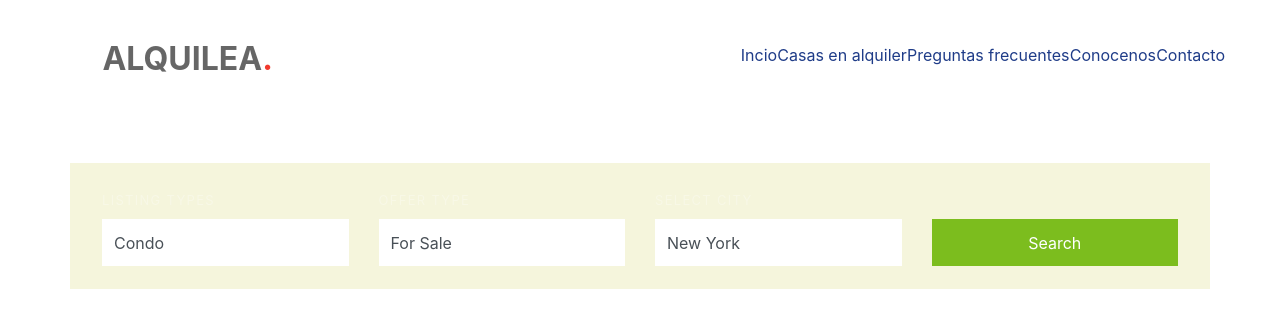
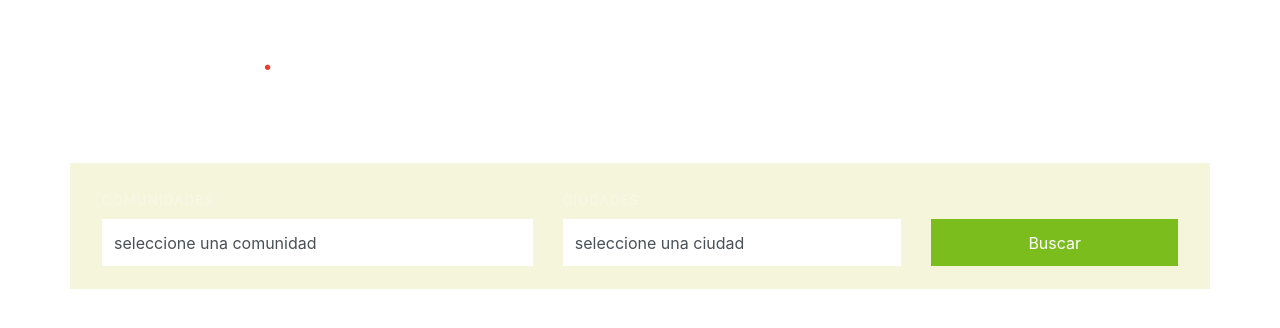
Before and after one commit to cueiras/proyecto, a PHP site: page / in a window 1280 px wide. Shown: the top 328 px of the page. Run offline with PHP 8.4, Linux system fonts and the light colour scheme; data that the repository does not hold is empty; some libraries are stand-ins or nearby versions.

Commit message:
vista inicial echa falta hacer javascript y php para los filtros

```diff
--- a/css/style.css
+++ b/css/style.css
@@ -536,7 +536,7 @@ a {
       bottom: 0;
       right: 0;
       top: 0;
-      background: rgba(0, 0, 0, 0.4); }
+      background: rgba(0, 0, 0, 0.2); }
   .site-blocks-cover, .site-blocks-cover .row {
     min-height: 600px;
     height: calc(100vh); }
--- a/funciones_php/generar_menu.php
+++ b/funciones_php/generar_menu.php
@@ -23,7 +23,7 @@ function generar_menu(){
 	include 'conexion.php';
 	$numero=$_SESSION['numero'];
 
-	$sql = "select calle,numero,precio,imagenPrincipal from pisos where id_piso='$numero'";
+	$sql = "select ciudad,zona,precio,imagenPrincipal from pisos where id_piso='$numero'";
 
 	$res = $conexion->query($sql);
 
@@ -33,12 +33,12 @@ function generar_menu(){
     		echo"<div class='site-blocks-cover overlay' data-aos='fade' data-stellar-background-ratio='0.5'>";
     		echo"<div class='container'>";
     		echo"<div class='row align-items-center justify-content-center text-center'>";
-    		echo"<div class='col-md-10'>";
+    		echo"<div class='col-md-10' >";
     		echo"<span class='d-inline-block bg-success text-white px-3 mb-3 property-offer-type rounded'>Alquiler</span>";
-   			echo"<h1 class='mb-2'>Calle:$nfila->calle Numero: $nfila->numero</h1>";
+   			echo"<h1 class='mb-2' style='color:white'>Ciudad:$nfila->ciudad Zona: $nfila->zona</h1>";
 			echo"<p class='mb-5'><strong class='h2 text-success font-weight-bold'>Precio:$nfila->precio</strong></p>";
 
-			echo"<p><a href='#' class='btn  py-3 px-5 rounded-0 btn-2'>Mas detalles</a></p>
+			echo"<p><a href='#' class='btn  py-3 px-5 rounded-0 btn-2' style='color:white'>Mas detalles</a></p>
             </div>
           </div>
         </div>
--- /dev/null
+++ b/funciones_php/select_ciudades.php
@@ -0,0 +1,14 @@
+<?php
+ciudades();
+function ciudades(){
+	include 'conexion.php';
+
+	$sql = "SELECT DISTINCT ciudad from pisos";
+	$res = $conexion->query($sql);
+
+	while ($nfila = $res->fetch_object()) {
+		echo"<option value=''>$nfila->ciudad</option>";
+	}
+}
+
+ ?>
--- /dev/null
+++ b/funciones_php/select_comunidades.php
@@ -0,0 +1,14 @@
+<?php
+comunidades();
+function comunidades(){
+	include 'conexion.php';
+
+	$sql = "SELECT DISTINCT comunidad from pisos";
+	$res = $conexion->query($sql);
+
+	while ($nfila = $res->fetch_object()) {
+		echo"<option value=''>$nfila->comunidad</option>";
+	}
+}
+
+ ?>
--- a/index.php
+++ b/index.php
@@ -2,11 +2,10 @@
 <html>
 <head>
 	<title></title>
-	<link rel="stylesheet" href="https://stackpath.bootstrapcdn.com/bootstrap/4.3.1/css/bootstrap.min.css" integrity="sha384-ggOyR0iXCbMQv3Xipma34MD+dH/1fQ784/j6cY/iJTQUOhcWr7x9JvoRxT2MZw1T" crossorigin="anonymous">
+	<link rel="stylesheet" href="https://stackpath.bootstrapcdn.com/bootstrap/4.3.1/css/bootstrap.min.css"crossorigin="anonymous">
     <link rel="stylesheet" href="css/bootstrap.min.css">
     <link rel="stylesheet" href="css/magnific-popup.css">
     <link rel="stylesheet" href="css/jquery-ui.css">
-
     <link rel="stylesheet" href="css/owl.theme.default.min.css">
     <link rel="stylesheet" href="css/bootstrap-datepicker.css">
     <link rel="stylesheet" href="css/mediaelementplayer.css">
@@ -15,23 +14,25 @@
     <link rel="stylesheet" href="css/fl-bigmug-line.css">
 
 
-    <?php include './funciones_php/generar_menu.php';  ?>
+    <?php include './funciones_php/generar_menu.php';
+    	  include './funciones_php/select_ciudades.php';
+    	  include './funciones_php/select_comunidades.php';
+    ?>
+
 	<link rel="stylesheet" href="css/miStyle.css">
-
     <link rel="stylesheet" href="css/style.css">
 </head>
 <body>
 <div class='navbar' <?php fondo(); ?>>
 	<div class='col-6 pt-4 ml-4 mb-5 col-md-8 col-lg-4' id="menu1">
-    <h1 class='mb-0'><a href='index.html' class='h2 mb-0'><strong>ALQUILEA<span class='text-danger'>.</span></strong></a></h1>
+    <h1 class='mb-0'><a href='index.html' class='h2 mb-0'><strong style="color:white;">ALQUILEA<span class='text-danger'>.</span></strong></a></h1>
     </div>
     <div class='col-6 pt-4 mr-4 mb-5' id='menu2'>
-    <a href='index.html'>Incio</a>
-			<a href='buy.html'>Casas en alquiler</a>
-            <a href='rent.html'>Preguntas frecuentes</a>
-
-            <a href='properties.html'>Conocenos</a>
-            <a href='contact.html'>Contacto</a>
+    	<a href='index.html' style="color:white;">Incio</a>
+		<a href='buy.html' style="color:white;">Casas en alquiler</a>
+        <a href='rent.html' style="color:white;">Preguntas frecuentes</a>
+        <a href='properties.html' style="color:white;">Conocenos</a>
+        <a href='contact.html' style="color:white;">Contacto</a>
         </div>
 	<div class='col-12' id="carrousel">
  		<?php
@@ -45,43 +46,28 @@
         <div class="row">
           <form class="form-search col-md-12" id="menu_filtros" style="margin-top: -100px;">
             <div class="row  align-items-end">
-              <div class="col-md-3">
-                <label for="list-types">Listing Types</label>
+              <div class="col-md-5">
+                <label for="list-types">Comunidades</label>
                 <div class="select-wrap">
                   <span class="icon icon-arrow_drop_down"></span>
                   <select name="list-types" id="list-types" class="form-control d-block rounded-0">
-                    <option value="">Condo</option>
-                    <option value="">Commercial Building</option>
-                    <option value="">Land Property</option>
+                  	<option value="" disabled selected>seleccione una comunidad</option>
+					<?php comunidades();?>
+                  </select>
+                </div>
+              </div>
+              <div class="col-md-4">
+                <label for="offer-types">Ciudades</label>
+                <div class="select-wrap">
+                  <span class="icon icon-arrow_drop_down"></span>
+                  <select name="offer-types" id="offer-types" class="form-control d-block rounded-0">
+                  	<option value="" disabled selected>seleccione una ciudad</option>
+					<?php ciudades();?>
                   </select>
                 </div>
               </div>
               <div class="col-md-3">
-                <label for="offer-types">Offer Type</label>
-                <div class="select-wrap">
-                  <span class="icon icon-arrow_drop_down"></span>
-                  <select name="offer-types" id="offer-types" class="form-control d-block rounded-0">
-                    <option value="">For Sale</option>
-                    <option value="">For Rent</option>
-                    <option value="">For Lease</option>
-                  </select>
-                </div>
-              </div>
-              <div class="col-md-3">
-                <label for="select-city">Select City</label>
-                <div class="select-wrap">
-                  <span class="icon icon-arrow_drop_down"></span>
-                  <select name="select-city" id="select-city" class="form-control d-block rounded-0">
-                    <option value="">New York</option>
-                    <option value="">Brooklyn</option>
-                    <option value="">London</option>
-                    <option value="">Japan</option>
-                    <option value="">Philippines</option>
-                  </select>
-                </div>
-              </div>
-              <div class="col-md-3">
-                <input type="submit" class="btn btn-success text-white btn-block rounded-0" value="Search">
+                <input id="buscar" type="submit" class="btn btn-success text-white btn-block rounded-0" value="Buscar">
               </div>
             </div>
           </form>
```
